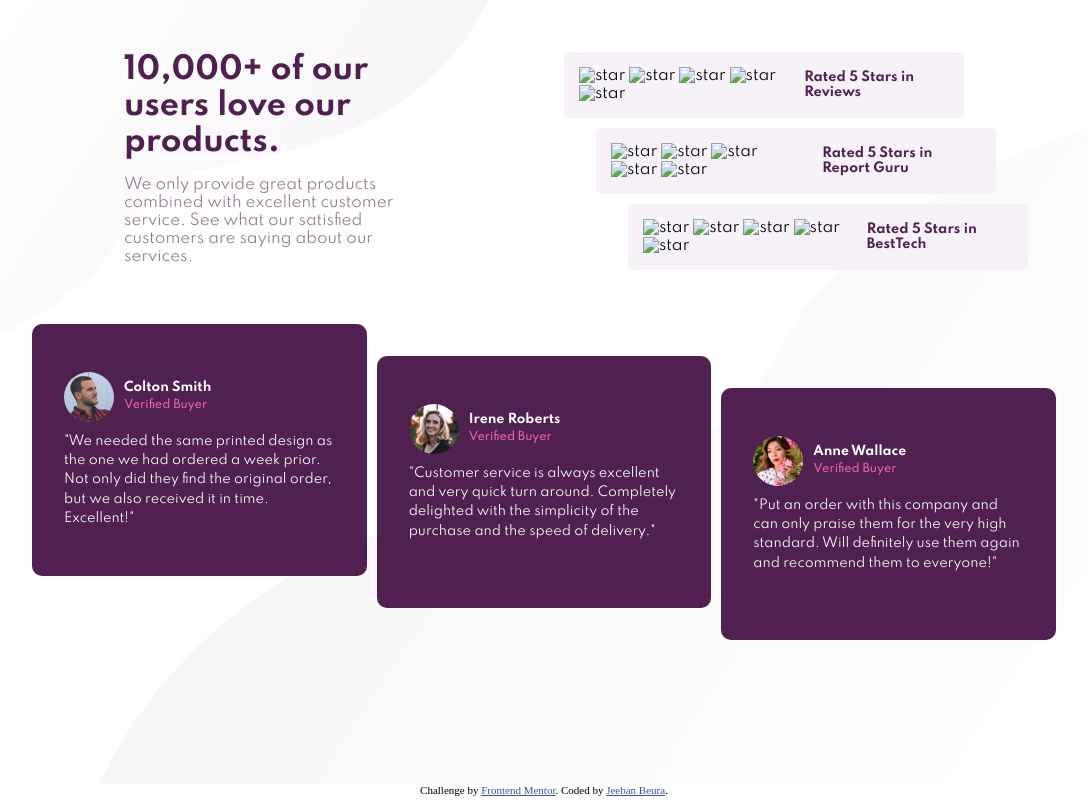
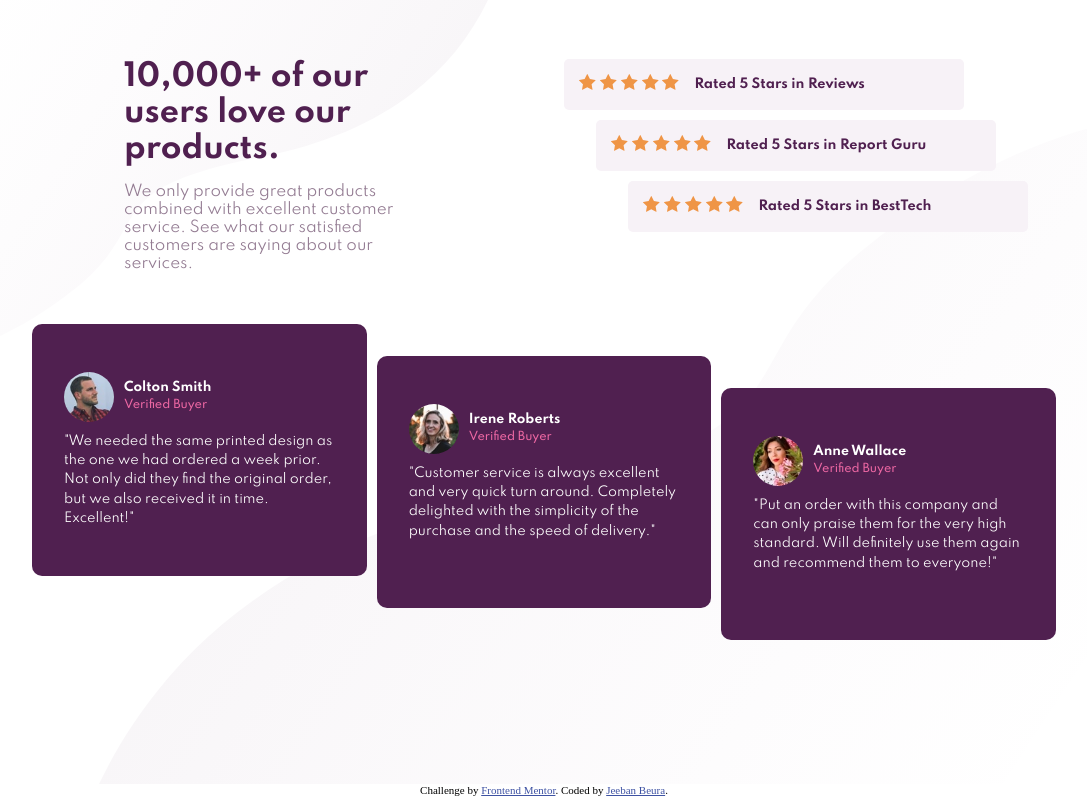
Before and after one commit to JeebanBeura/Frontend-Mentor-Social-Proof-Section, a plain HTML site: page index.html in a window 1280 px wide. Shown: the whole page, without its empty margins (96-1183 px from the left). Drawn offline with Linux system fonts and the light colour scheme; files whose address does not match are found by name.

Commit message:
Update index.html

```diff
--- a/index.html
+++ b/index.html
@@ -38,31 +38,31 @@
           <div class="ratings">
             <div class="rating">
               <div class="stars">
-                <img src="./images/icon-star.svg" alt="star">
-                <img src="./images/icon-star.svg" alt="star">
-                <img src="./images/icon-star.svg" alt="star">
-                <img src="./images/icon-star.svg" alt="star">
-                <img src="./images/icon-star.svg" alt="star">
+                <img src="/icon-star.svg" alt="star">
+                <img src="/icon-star.svg" alt="star">
+                <img src="/icon-star.svg" alt="star">
+                <img src="/icon-star.svg" alt="star">
+                <img src="/icon-star.svg" alt="star">
               </div>
               <p>Rated 5 Stars in Reviews</p>
             </div>
             <div class="rating">
               <div class="stars">
-                <img src="./images/icon-star.svg" alt="star">
-                <img src="./images/icon-star.svg" alt="star">
-                <img src="./images/icon-star.svg" alt="star">
-                <img src="./images/icon-star.svg" alt="star">
-                <img src="./images/icon-star.svg" alt="star">
+                <img src="/icon-star.svg" alt="star">
+                <img src="/icon-star.svg" alt="star">
+                <img src="/icon-star.svg" alt="star">
+                <img src="/icon-star.svg" alt="star">
+                <img src="/icon-star.svg" alt="star">
               </div>
               <p>Rated 5 Stars in Report Guru</p>
             </div>
             <div class="rating">
               <div class="stars">
-                <img src="./images/icon-star.svg" alt="star">
-                <img src="./images/icon-star.svg" alt="star">
-                <img src="./images/icon-star.svg" alt="star">
-                <img src="./images/icon-star.svg" alt="star">
-                <img src="./images/icon-star.svg" alt="star">
+                <img src="/icon-star.svg" alt="star">
+                <img src="/icon-star.svg" alt="star">
+                <img src="/icon-star.svg" alt="star">
+                <img src="/icon-star.svg" alt="star">
+                <img src="/icon-star.svg" alt="star">
               </div>
               <p>Rated 5 Stars in BestTech</p>
             </div>
```
